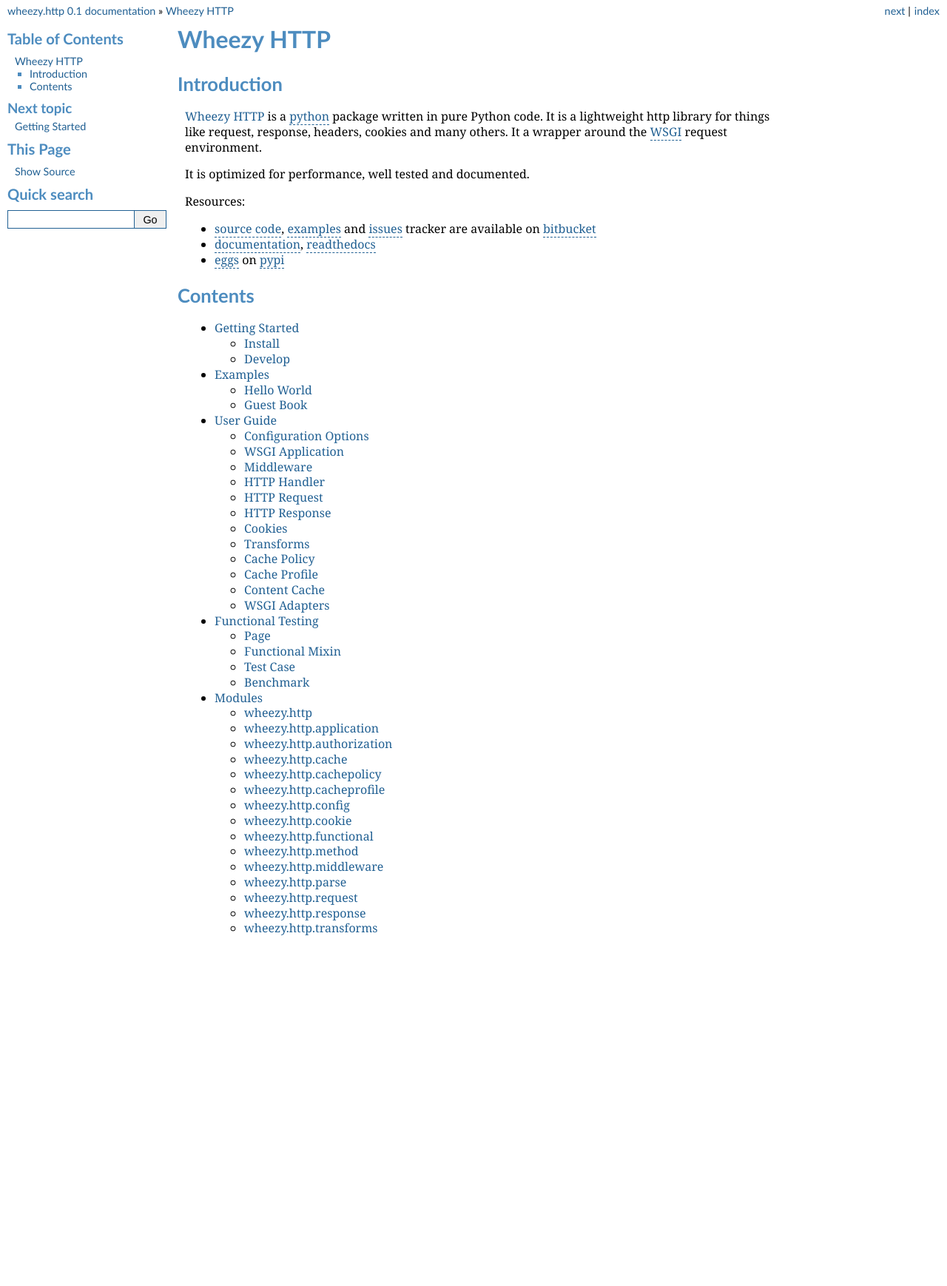
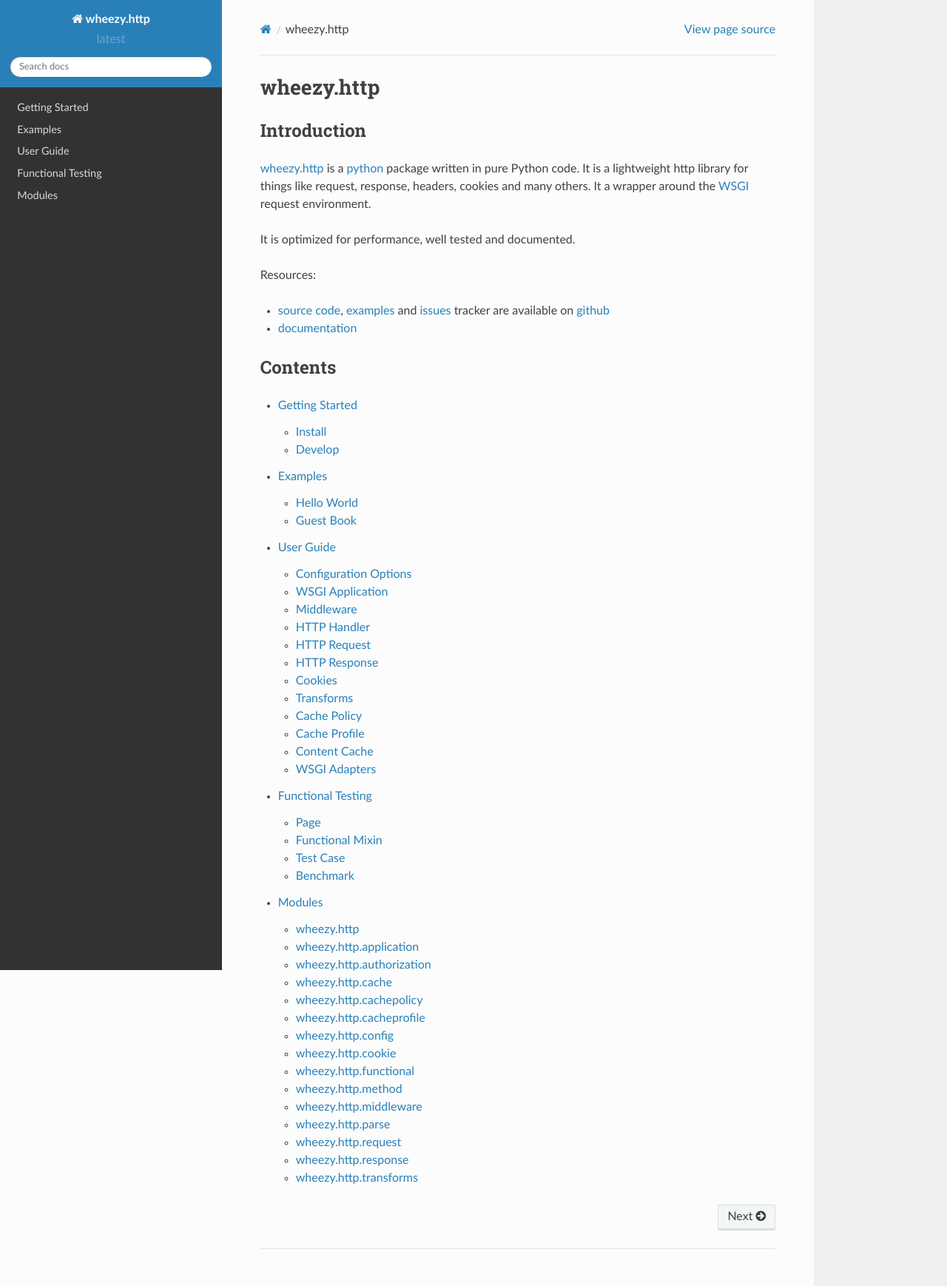
Before and after one commit to akornatskyy/wheezy.http, a Sphinx documentation site: the page built from doc/index.rst, in a window 1280 px wide. Shown: the whole page at 74% size. Built offline with Sphinx 7.4.7 and the Read the Docs theme 2.0.0, drawn with Linux system fonts in a browser that asks for light colours; before the commit the page ends 1311 px from its top, so only the background shows below that.

Commit message:
Updated docs to use sphinx rtd theme.

```diff
--- a/doc/conf.py
+++ b/doc/conf.py
@@ -20,7 +20,6 @@
 # documentation root, use os.path.abspath to make it absolute, like shown here.
 # sys.path.insert(0, os.path.abspath('.'))
 sys.path.extend([
-    os.path.abspath(os.path.join('..', '..', 'wheezy.core', 'src')),
     os.path.abspath(os.path.join('..', 'src'))
 ])
 
@@ -33,7 +32,8 @@
 # extensions coming with Sphinx (named 'sphinx.ext.*') or your custom ones.
 extensions = [
     'sphinx.ext.autodoc', 'sphinx.ext.doctest',
-    'sphinx.ext.coverage', 'sphinx.ext.viewcode'
+    'sphinx.ext.coverage', 'sphinx.ext.viewcode',
+    'sphinx_rtd_theme'
 ]
 
 # Add any paths that contain templates here, relative to this directory.
@@ -49,17 +49,17 @@
 master_doc = 'index'
 
 # General information about the project.
-project = u'wheezy.http'
-copyright = u'2011, Andriy Kornatskyy'
+project = 'wheezy.http'
+copyright = '2011, Andriy Kornatskyy'
 
 # The version info for the project you're documenting, acts as replacement for
 # |version| and |release|, also used in various other places throughout the
 # built documents.
 #
 # The short X.Y version.
-version = '0.1'
+version = 'latest'
 # The full version, including alpha/beta/rc tags.
-release = '0.1'
+release = 'latest'
 
 # The language for content autogenerated by Sphinx. Refer to documentation
 # for a list of supported languages.
@@ -91,7 +91,7 @@
 # show_authors = False
 
 # The name of the Pygments (syntax highlighting) style to use.
-pygments_style = 'colorful'
+# pygments_style = 'colorful'
 
 # A list of ignored prefixes for module index sorting.
 # modindex_common_prefix = []
@@ -101,36 +101,16 @@
 
 # The theme to use for HTML and HTML Help pages.  See the documentation for
 # a list of builtin themes.
-html_theme = 'default'
+html_theme = 'sphinx_rtd_theme'
 
 # The style sheet to use for HTML pages.
-html_style = 'style.css'
+# html_style = 'style.css'
 
 # Theme options are theme-specific and customize the look and feel of a theme
 # further.  For a list of options available for each theme, see the
 # documentation.
-html_theme_options = {
-    'footerbgcolor': '#FFF',
-    'footertextcolor': '#000',
-    'sidebarbgcolor': '#FFF',
-    'sidebartextcolor': '#4d8cbf',
-    'sidebarlinkcolor': '#216093',
-    'relbarbgcolor': '#FFF',
-    'relbartextcolor': '#000',
-    'relbarlinkcolor': '#216093',
-    'bgcolor': '#FFF',
-    'textcolor': '#000',
-    'linkcolor': '#216093',
-    'visitedlinkcolor': '#216093',
-    'headbgcolor': '#FFF',
-    'headtextcolor': '#4d8cbf',
-    'codebgcolor': '#FFF',
-    'codetextcolor': '#060',
-    'bodyfont': 'Georgia, serif',
-    'headfont': 'Calibri, sans-serif',
-    'stickysidebar': True,
-    'externalrefs': True
-}
+# html_theme_options = {
+# }
 
 # Add any paths that contain custom themes here, relative to this directory.
 # html_theme_path = []
@@ -154,7 +134,7 @@
 # Add any paths that contain custom static files (such as style sheets) here,
 # relative to this directory. They are copied after the builtin static files,
 # so a file named 'default.css' will overwrite the builtin 'default.css'.
-html_static_path = ['static']
+# html_static_path = ['static']
 
 # If not '', a 'Last updated on:' timestamp is inserted at every page bottom,
 # using the given strftime format.
@@ -213,8 +193,8 @@
 # (source start file, target name, title, author, documentclass
 # [howto/manual]).
 latex_documents = [
-    ('index', 'wheezy.http.tex', u'wheezy.http Documentation',
-     u'Andriy Kornatskyy', 'manual'),
+    ('index', 'wheezy.http.tex', 'wheezy.http documentation',
+     'Andriy Kornatskyy', 'manual'),
 ]
 
 # The name of an image file (relative to this directory) to place at the top
@@ -246,6 +226,6 @@
 # One entry per manual page. List of tuples
 # (source start file, name, description, authors, manual section).
 man_pages = [
-    ('index', 'wheezy.http', u'wheezy.http Documentation',
-     [u'Andriy Kornatskyy'], 1)
+    ('index', 'wheezy.http', 'wheezy.http documentation',
+     ['Andriy Kornatskyy'], 1)
 ]
--- a/doc/index.rst
+++ b/doc/index.rst
@@ -1,7 +1,7 @@
 .. _`wheezy.http`:
 
-Wheezy HTTP
-============
+wheezy.http
+===========
 
 Introduction
 ------------
@@ -16,9 +16,8 @@
 Resources:
 
 * `source code`_, `examples`_ and `issues`_ tracker are available
-  on `bitbucket`_
-* `documentation`_, `readthedocs`_
-* `eggs`_ on `pypi`_
+  on `github`_
+* `documentation`_
 
 Contents
 --------
@@ -32,13 +31,10 @@
    testing
    modules
 
-.. _`bitbucket`: https://bitbucket.org/akorn/wheezy.http
-.. _`documentation`: http://packages.python.org/wheezy.http
-.. _`eggs`: http://pypi.python.org/pypi/wheezy.http
-.. _`examples`: https://bitbucket.org/akorn/wheezy.http/src/tip/demos
-.. _`issues`: https://bitbucket.org/akorn/wheezy.http/issues
-.. _`pypi`: http://pypi.python.org
+.. _`github`: https://github.com/akornatskyy/wheezy.http
+.. _`documentation`: https://wheezyhttp.readthedocs.io/en/latest/
+.. _`examples`: https://github.com/akornatskyy/wheezy.http/tree/master/demos
+.. _`issues`: https://github.com/akornatskyy/wheezy.http/issues
 .. _`python`: http://www.python.org
-.. _`readthedocs`: http://readthedocs.org/builds/wheezyhttp/
-.. _`source code`: https://bitbucket.org/akorn/wheezy.http/src
+.. _`source code`: https://github.com/akornatskyy/wheezy.http
 .. _`WSGI`: http://www.python.org/dev/peps/pep-3333
--- a/doc/static/style.css
+++ /dev/null
@@ -1,54 +0,0 @@
-@import url("default.css");
-
-div.body h1,
-div.body h2,
-div.body h3,
-div.body h4,
-div.body h5,
-div.body h6,
-div.sphinxsidebar h3,
-div.sphinxsidebar h4 {
-    font-weight: bold;
-    border-bottom: none;
-}
-
-pre {
-    line-height: 14pt;
-    margin: 17pt;
-    padding-left: 1em;
-    border: none;
-    border-left: 3px solid #EE9816;
-    font-family: 'Consolas','Deja Vu Sans Mono','Bitstream Vera Sans Mono',monospace;
-    font-size: 0.9em;
-}
-
-div.body p, div.body dd, div.body li {
-    text-align: left;
-}
-
-.highlight {
-    background: #FFF !important;
-}
-
-th.field-name {
-    background: #FFF;
-}
-
-div.related {
-    position: fixed;
-}
-
-div.body {
-    top: 30px;
-    bottom: 0;
-    right: 0;
-    left: 230px;
-    margin: 0;
-    position: fixed;
-    overflow: auto;
-    height: auto;
-}
-
-div.related, div.sphinxsidebar {
-    font-family: Calibri, sans-serif;
-}
--- a/doc/userguide.rst
+++ b/doc/userguide.rst
@@ -45,7 +45,7 @@
 web server from python standard ``wsgiref`` package:
 
 .. literalinclude:: ../demos/hello/helloworld.py
-   :lines: 35-42
+   :lines: 34-40
 
 The integration with other `WSGI`_ application servers varies. However the
 principal of `WSGI`_ entry point is the same across those implementations.
```
Also changed, not shown: README.md (+2 -2 lines), 2 other files.
